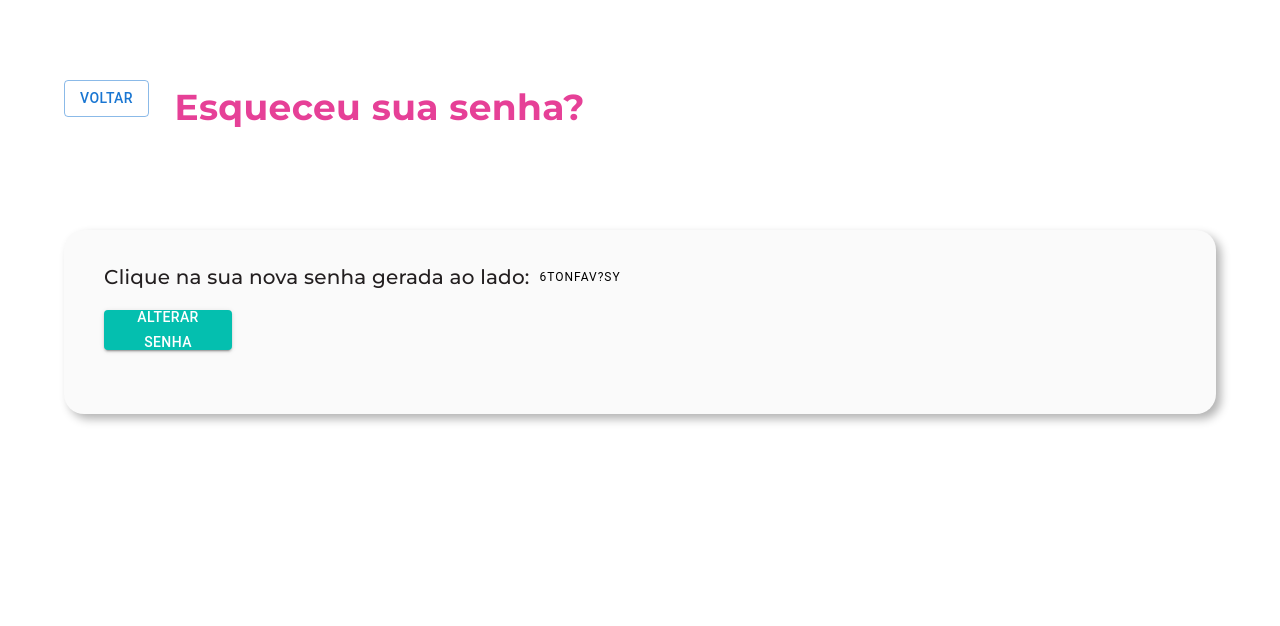
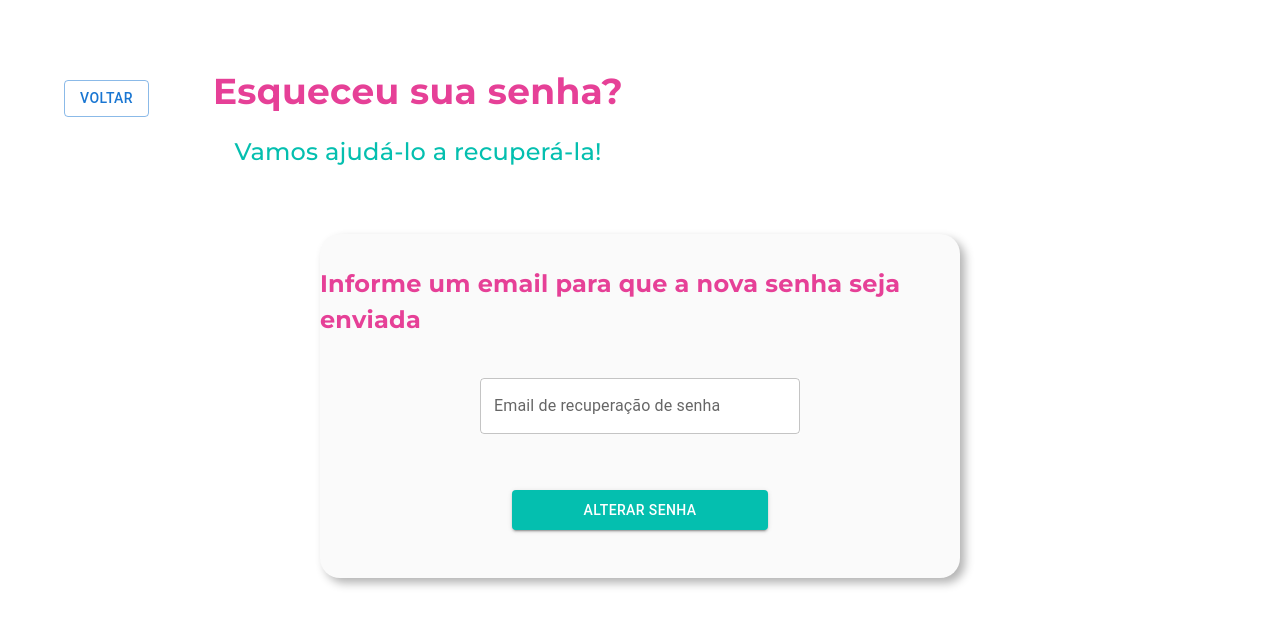
Before and after one commit to AmandaPiva/MaosEstendidas-FrontEnd, a React (Vite) app: page /EsqueceuSenha in a window 1280 px wide. Shown: the top 626 px of the page. Built offline with nearby package versions, Linux system fonts and the light colour scheme.

Commit message:
Att tela de mandar senha por email

```diff
--- a/src/pages/EsqueceuAsenha/EsqueceuSenha.jsx
+++ b/src/pages/EsqueceuAsenha/EsqueceuSenha.jsx
@@ -2,12 +2,34 @@ import { Box, Typography } from "@mui/material";
 import Button from "@mui/material/Button";
 import { useEffect, useState } from "react";
 import { Link } from "react-router-dom";
+import TextField from "@mui/material/TextField";
+import axios from "axios";
 
 function EsqueceuSenha() {
   //HOOKS
   const [pessoa, setPessoa] = useState({
+    email: "",
     senha: "",
   });
+  const [senha, setSenha] = useState("");
+
+  {
+    /**FUNÇÃO QUE LEVA A SENHA AO EMAIL */
+  }
+  const handleEnviaSenhaParaOEmail = async () => {
+    await axios
+      .post(`http://localhost:8080/api/v1/email/send-password`, {
+        email: pessoa.email,
+        newPassword: senha,
+      })
+      .then((response) => {
+        console.log(response.data);
+      })
+      .catch((erro) => {
+        console.log(erro);
+        alert("Ocorreu um erro ao enviar a senha a este email");
+      });
+  };
 
   //FUNÇÃO GERA SENHA RANDOMICA
   const handleGeraSenha = (tamanho = 8) => {
@@ -23,14 +45,21 @@ function EsqueceuSenha() {
       result += characters.charAt(Math.floor(Math.random() * charactersLength));
       counter += 1;
     }
+    setSenha(result); // Salva a senha gerada no estado
+    setPessoa((prevState) => ({
+      ...prevState,
+      senha: result,
+    }));
+  };
 
+  const handleChangeForm = (event) => {
+    const { name, value } = event.target;
     //atualiza o state pessoa com a nova senha gerada
     setPessoa((prevState) => ({
       ...prevState,
-      senha: result, //adicionamos o conteudo gerado na variável result para a propriedade senha que vem do HOOK pessoa
+      [name]: value,
     }));
   };
-
   //VAI FAZER RENDERIZAR NA TELA O CÓDIGO GERADO PELA FUNÇÃO
   useEffect(() => {
     handleGeraSenha(10);
@@ -57,6 +86,7 @@ function EsqueceuSenha() {
               <Button variant="outlined">Voltar</Button>
             </Link>
           </Box>
+          <Box sx={{ display: "flex", flexDirection: "column" }}>
             <Typography
               sx={{
                 color: "#E64097",
@@ -64,11 +94,24 @@ function EsqueceuSenha() {
                 fontSize: "36px",
                 fontWeight: "600",
                 textAlign: "center",
-              margin: "10vh 2vw",
+                margin: "8vh 5vw 0",
               }}
             >
               Esqueceu sua senha?
             </Typography>
+            <Typography
+              sx={{
+                color: "#04BFAF",
+                fontFamily: "montserrat",
+                fontSize: "24px",
+                fontWeight: "500",
+                textAlign: "center",
+                margin: "2vh 2vw",
+              }}
+            >
+              Vamos ajudá-lo a recuperá-la!
+            </Typography>
+          </Box>
         </Box>
 
         <Box
@@ -78,43 +121,48 @@ function EsqueceuSenha() {
             boxShadow: "5px 5px 10px rgba(0, 0, 0, 0.3)",
             paddingTop: "2em",
             paddingBottom: "2em",
-            width: "90vw",
-            height: "15vh",
-            margin: "2vh auto",
+            width: "50vw",
+            height: "auto",
+            margin: "6vh auto",
             borderRadius: "20px",
             backgroundColor: "#FAFAFA",
           }}
         >
-          <Box sx={{ display: "flex", flexDirection: "row" }}>
+          <Box sx={{ display: "flex", flexDirection: "column" }}>
             <Typography
               sx={{
                 fontFamily: "montserrat",
-                color: "#231F20",
-                fontSize: "20px",
-                fontWeight: "500",
-                marginLeft: "40px",
+                color: "#E64097",
+                fontSize: "24px",
+                fontWeight: "600",
+                margin: "auto",
               }}
             >
-              Clique na sua nova senha gerada ao lado:{" "}
+              Informe um email para que a nova senha seja enviada
             </Typography>
-            <Typography
-              variant="overline"
-              sx={{ marginLeft: "10px", cursor: "pointer" }}
-              onClick={() => {
-                navigator.clipboard.writeText(pessoa.senha); //COMANDO PARA COPIAR O QUE ESTÁ ESCRITO NA ÁREA DE TRASNFERENCIA DO COMPUTADOR
-                alert("Senha copiada para a área de transferência");
+
+            <TextField
+              sx={{
+                width: "50%",
+                backgroundColor: "#FFFFFF",
+                margin: "5vh auto",
               }}
-            >
-              {pessoa.senha}
-            </Typography>
+              id="outlined-basic"
+              onChange={handleChangeForm}
+              value={pessoa.email}
+              name="email"
+              label="Email de recuperação de senha"
+              variant="outlined"
+            />
           </Box>
 
           <Button
             variant="contained"
+            onClick={handleEnviaSenhaParaOEmail}
             sx={{
               height: "5vh",
-              width: "10vw",
-              margin: "2vh 40px",
+              width: "20vw",
+              margin: "2vh auto",
               backgroundColor: "#04BFAF",
               "&:hover": {
                 backgroundColor: "#E64097", // Altere a cor desejada para o efeito hover
```
Lines whose indentation alone changed are shown as unchanged.
